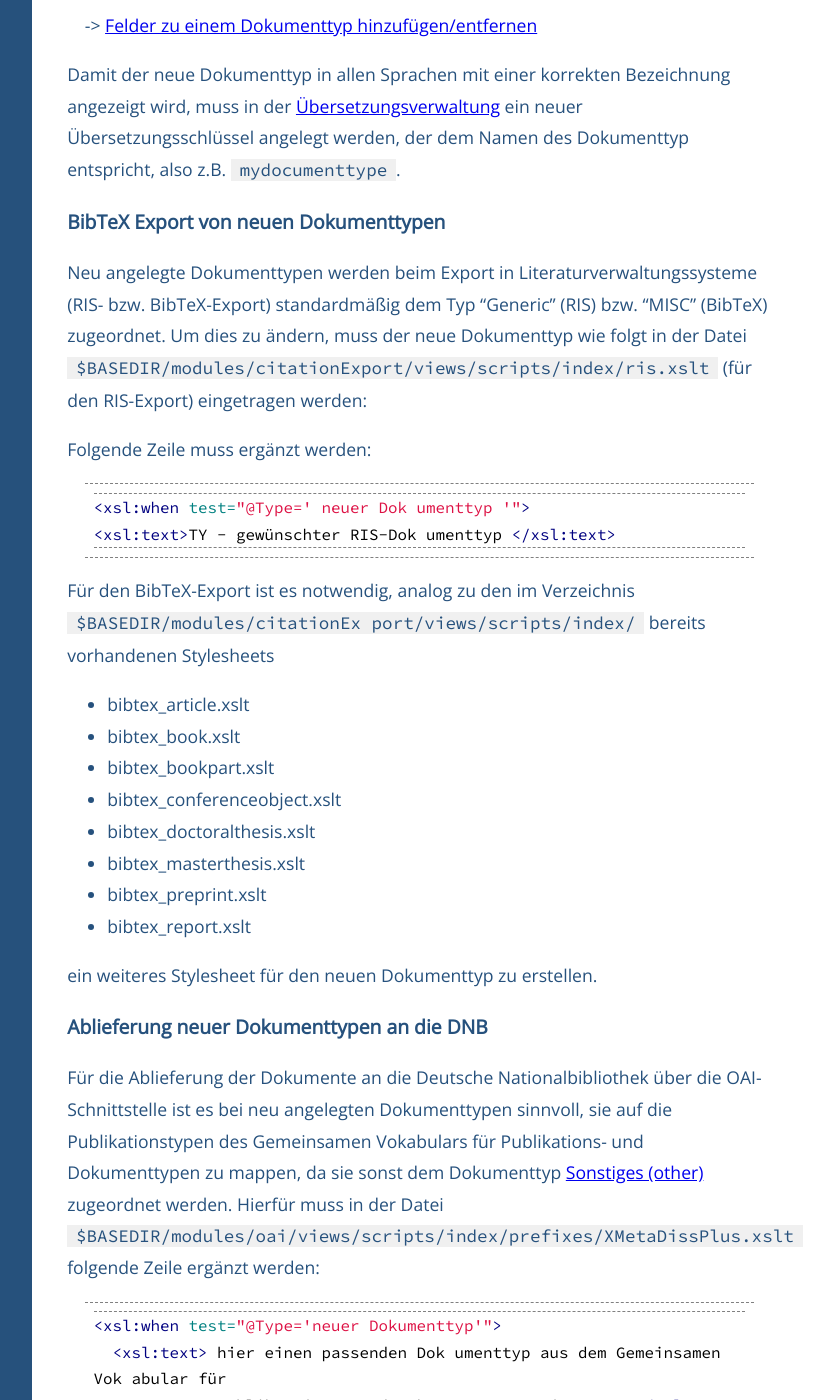
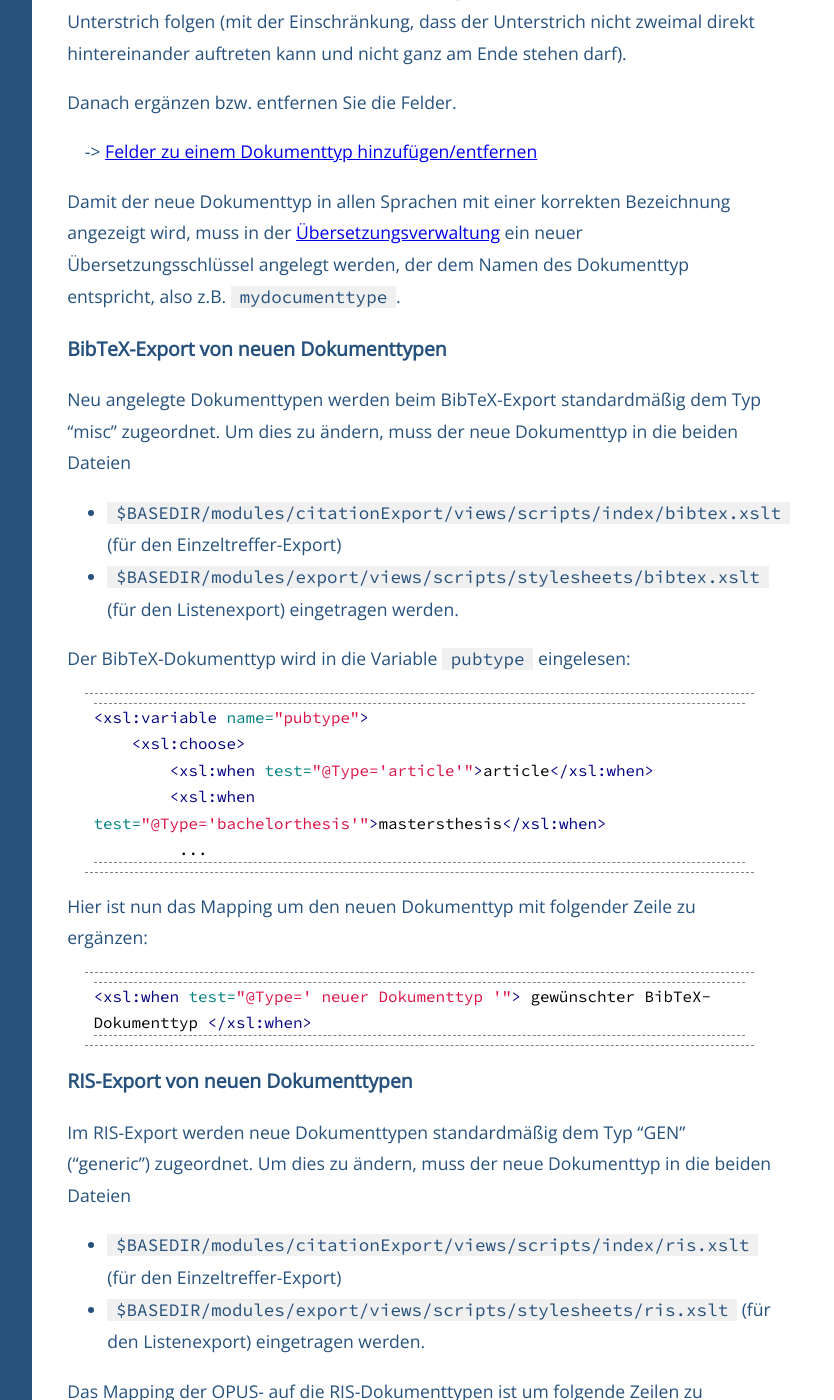
Before and after one commit to OPUS4/userdoc, a Jekyll site: the page built from config/doctypes.md, in a window 1280 px wide and 1400 px high, scrolled down 15808 px. Shown: the whole window, without its empty margins (224-1058 px from the left). Built offline with Jekyll 4.4.1, drawn with Linux system fonts in a browser that asks for light colours; some of the changed text lies outside the part shown.

Commit message:
#135 fix/update links, number of fields & types, export configuration

```diff
--- a/config/doctypes.md
+++ b/config/doctypes.md
@@ -98,12 +98,13 @@ müssen deklariert werden, z.B.:
 ### Das Attribut name
 
 Das Attribut `name` legt die Bezeichnung des Feldes fest. Die Namen der Felder sind in der
-CamelCase Schreibweise formuliert. Zur Wahl stehen 70 verschiedene [Standardfelder](../reference/fields.html).
-Es können neue, benutzerdefinierte Felder angelegt werden.
+CamelCase Schreibweise formuliert. OPUS bringt bereits eine große Anzahl verschiedener
+[Standardfelder](../reference/fields.html) mit.
+Darüber hinaus können neue, benutzerdefinierte Felder angelegt werden.
 
-* [Einfache Textfelder neu anlegen](fields.html#einfache-textfelder-neu-anlegen)
-* [Select-Felder neu anlegen](fields.html#select-felder-neu-anlegen)
-* [Benutzerdefinierte Felder (EnrichmentKeys)](../admin/userinterface.html#benutzerdefinierte-felder-enrichmentkeys)
+* [Einfache Textfelder neu anlegen](../translation/fields.html#einfache-textfelder-neu-anlegen)
+* [Select-Felder neu anlegen](../translation/fields.html#select-felder-neu-anlegen)
+* [Benutzerdefinierte Felder (EnrichmentKeys)](../admin/enrichments.html)
 {: class="navlist" }
 
 ### Das Attribut required
@@ -425,7 +429,7 @@ als Bsp. kann hier das Template des Testdokumenttyps "all" unter
 Schließlich sollten noch die erläuterten Sprachdateien (Überschrift und Name des
 Feldes, Hilfetext) angepasst werden (siehe auch [Leitlinien](policies.html)).
 
-* [Felder umbenennen](fields.html#felder-umbenennen)
+* [Felder umbenennen](../translation/fields.html#felder-umbenennen)
 {: class="navlist" }
 
 ## Reihenfolge der angezeigten Felder ändern
@@ -482,7 +486,7 @@ eintragen:
 Die Reihenfolge der Felder im XML-Dokumenttyp hat keine Auswirkung auf die spätere Darstellung.
 Die wird separat über das dazugehörige Template gesteuert.
 
-* [Reihenfolge der angezeigten Felder eines Dokumenttyps ändern](doctypes.html#reihenfolge-der-angezeigten-felder-eines-dokumenttyps-ndern)
+* [Reihenfolge der angezeigten Felder eines Dokumenttyps ändern](#reihenfolge-der-angezeigten-felder-ändern)
 {: class="navlist" }
 
 <p class="warning" markdown="1">
@@ -506,7 +510,7 @@ Die neue Zeile kann an einer beliebigen Stelle im Template (nicht zwingend am En
 werden. Die Reihenfolge der Felder wird über das dazugehörige Template gesteuert.
 </p>
 
-* [Reihenfolge der angezeigten Felder eines Dokumenttyps ändern](doctypes.html#reihenfolge-der-angezeigten-felder-eines-dokumenttyps-ndern)
+* [Reihenfolge der angezeigten Felder eines Dokumenttyps ändern](#reihenfolge-der-angezeigten-felder-ändern)
 {: class="navlist" }
 
 Auf die gleiche Weise können Felder aus einem Dokumenttyp entfernt werden.
@@ -519,7 +523,7 @@ Dokument ohne Sprache als "unbekannter Titel" angezeigt wird und somit nicht suc
 <p class="warning" markdown="1">
 Einige Felder sollten im Hinblick auf die Ablieferung von Netzpublikationen an die DNB (über
 XMetadissPlus) in allen Dokumenttypen erhalten bleiben. Welche Felder dies sind, kann den
-Beschreibungen der [Dokumenttypen](../documenttypen/index.html) entnommen werden.
+Beschreibungen der [Dokumenttypen](../documenttypes/index.html) entnommen werden.
 </p>
 
 ## Dokumenttypen umbenennen
@@ -549,41 +553,54 @@ darf).
 
 Danach ergänzen bzw. entfernen Sie die Felder.
 
-* [Felder zu einem Dokumenttyp hinzufügen/entfernen](#felder-zu-einem-dokumenttyp-hinzufgenentfernen)
+* [Felder zu einem Dokumenttyp hinzufügen/entfernen](#felder-zu-einem-dokumenttyp-hinzufügenentfernen)
 {: class="navlist" }
 
 Damit der neue Dokumenttyp in allen Sprachen mit einer korrekten Bezeichnung angezeigt wird, muss
 in der [Übersetzungsverwaltung][TRANSLATIONS] ein neuer Übersetzungsschlüssel angelegt werden, der
 dem Namen des Dokumenttyp entspricht, also z.B. `mydocumenttype`.
 
-### BibTeX Export von neuen Dokumenttypen
+### BibTeX-Export von neuen Dokumenttypen
 
-Neu angelegte Dokumenttypen werden beim Export in Literaturverwaltungssysteme (RIS- bzw.
-BibTeX-Export) standardmäßig dem Typ "Generic" (RIS) bzw. "MISC" (BibTeX) zugeordnet. Um
-dies zu ändern, muss der neue Dokumenttyp wie folgt in der Datei
-`$BASEDIR/modules/citationExport/views/scripts/index/ris.xslt` (für den RIS-Export) eingetragen werden:
+Neu angelegte Dokumenttypen werden beim BibTeX-Export standardmäßig dem Typ "misc" zugeordnet.
+Um dies zu ändern, muss der neue Dokumenttyp in die beiden Dateien
+* `$BASEDIR/modules/citationExport/views/scripts/index/bibtex.xslt` (für den Einzeltreffer-Export)
+* `$BASEDIR/modules/export/views/scripts/stylesheets/bibtex.xslt` (für den Listenexport)
+eingetragen werden.
 
-Folgende Zeile muss ergänzt werden:
+Der BibTeX-Dokumenttyp wird in die Variable `pubtype` eingelesen:
 
 {% highlight xml %}
-<xsl:when test="@Type=' neuer Dok umenttyp '">
-<xsl:text>TY - gewünschter RIS-Dok umenttyp </xsl:text>
+<xsl:variable name="pubtype">
+    <xsl:choose>
+        <xsl:when test="@Type='article'">article</xsl:when>
+        <xsl:when test="@Type='bachelorthesis'">mastersthesis</xsl:when>
+         ...
 {% endhighlight %}
 
-Für den BibTeX-Export ist es notwendig, analog zu den im Verzeichnis
-`$BASEDIR/modules/citationEx port/views/scripts/index/`
-bereits vorhandenen Stylesheets
+Hier ist nun das Mapping um den neuen Dokumenttyp mit folgender Zeile zu ergänzen:
 
-* bibtex_article.xslt
-* bibtex_book.xslt
-* bibtex_bookpart.xslt
-* bibtex_conferenceobject.xslt
-* bibtex_doctoralthesis.xslt
-* bibtex_masterthesis.xslt
-* bibtex_preprint.xslt
-* bibtex_report.xslt
+{% highlight xml %}
+<xsl:when test="@Type=' neuer Dokumenttyp '"> gewünschter BibTeX-Dokumenttyp </xsl:when>
+{% endhighlight %}
 
-ein weiteres Stylesheet für den neuen Dokumenttyp zu erstellen.
+### RIS-Export von neuen Dokumenttypen
+
+Im RIS-Export werden neue Dokumenttypen standardmäßig dem Typ "GEN" ("generic") zugeordnet. Um
+dies zu ändern, muss der neue Dokumenttyp in die beiden Dateien
+* `$BASEDIR/modules/citationExport/views/scripts/index/ris.xslt` (für den Einzeltreffer-Export)
+* `$BASEDIR/modules/export/views/scripts/stylesheets/ris.xslt` (für den Listenexport)
+eingetragen werden.
+
+Das Mapping der OPUS- auf die RIS-Dokumenttypen ist um folgende Zeilen zu ergänzen:
+
+{% highlight xml %}
+<xsl:when test="@Type=' neuer Dokumenttyp '">
+    <xsl:text>TY - gewünschter RIS-Dokumenttyp </xsl:text>
+    <xsl:text>&#10;</xsl:text>
+    <xsl:text>U1  - neuer Dokumenttyp </xsl:text>
+</xsl:when>
+{% endhighlight %}
 
 ### Ablieferung neuer Dokumenttypen an die DNB
 
```
Also changed, not shown: other parts of config/doctypes.md (+8 -5 lines).
